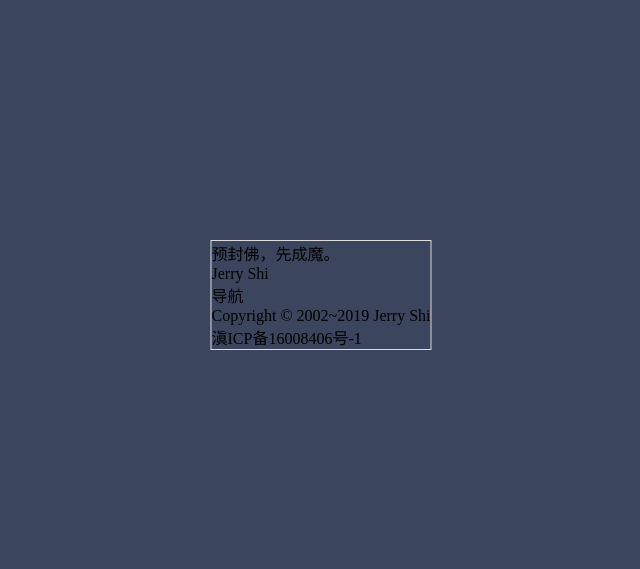
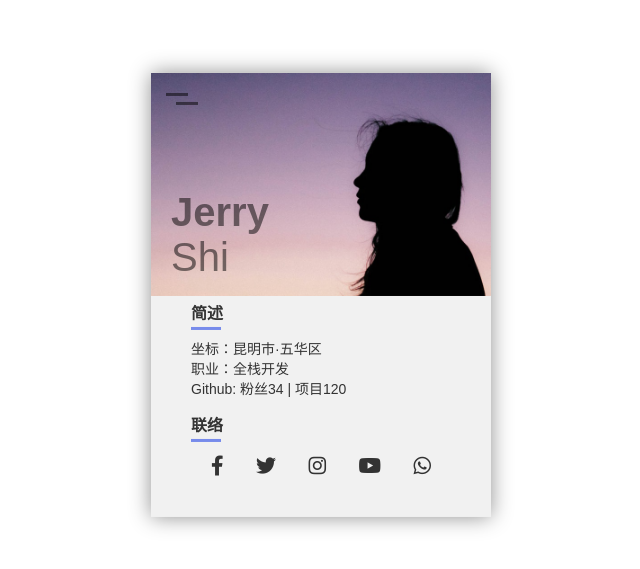
Before and after one commit to szy0syz/jerryshi, a plain HTML site: page index.html in a window 1280 px wide. Shown: the part 105-674 px from the top of the page, without its empty margins (319-959 px from the left). Drawn offline with Linux system fonts and the light colour scheme.

Commit message:
Update v0

```diff
--- a/index.html
+++ b/index.html
@@ -1,23 +1,50 @@
 <!DOCTYPE html>
-<html lang="en">
+<html lang="en" dir="ltr">
+
 <head>
-    <meta charset="UTF-8">
+    <meta charset="utf-8">
     <meta name="viewport" content="width=device-width, initial-scale=1.0">
     <meta http-equiv="X-UA-Compatible" content="ie=edge">
+    <title></title>
     <link rel="stylesheet" href="style.css">
-    <title>Jerry Shi - V0</title>
+    <link href="https://cdn.bootcss.com/font-awesome/5.8.1/css/all.min.css" rel="stylesheet">
 </head>
+
 <body>
-    <div class="middle">
-        <div class="motto">预封佛，先成魔。</div>
-        <div class="title">Jerry Shi</div>
-        <div class="content">
-            <nav>导航</nav>
+    <div class="card middle">
+        <div class="top-section">
+            <img src="p.png" alt="">
+            <div class="menuicon">
+                <span class="s1"></span>
+                <span class="s2"></span>
+            </div>
+            <div class="name">
+                Jerry <br>
+                <span>Shi</span>
+            </div>
         </div>
-        <div class="footer">
-            <p>Copyright © 2002~2019 Jerry Shi</p>
-            <p>滇ICP备16008406号-1</p>
+
+        <div class="info-section">
+            <h2>简述
+                <div class="border"></div>
+            </h2>
+            <p>
+                坐标：昆明市·五华区 <br>
+                职业：全栈开发 <br>
+                Github: 粉丝34 | 项目120
+            </p>
+            <h2>联络
+                <div class="border"></div>
+            </h2>
+            <div class="s-m">
+                <a href="" class="fab fa-facebook-f"></a>
+                <a href="" class="fab fa-twitter"></a>
+                <a href="" class="fab fa-instagram"></a>
+                <a href="" class="fab fa-youtube"></a>
+                <a href="" class="fab fa-whatsapp"></a>
+            </div>
         </div>
     </div>
 </body>
+
 </html>
--- a/style.css
+++ b/style.css
@@ -6,8 +6,12 @@
     box-sizing: border-box;
 }
 
-body {
-    background-color: #3b455d;
+.card {
+    width: 340px;
+    background: #f1f1f1;
+    overflow: hidden;
+    font-family: "montserrat", sans-serif;
+    box-shadow: 0 0 20px #00000070;
 }
 
 .middle {
@@ -15,6 +19,99 @@ body {
     top: 50%;
     left: 50%;
     transform: translate(-50%, -50%);
+}
 
-    border: 1px solid #ddd;
+.top-section {
+    position: relative;
 }
+
+.top-section img {
+    width: 100%;
+}
+
+.menuicon {
+    position: absolute;
+    width: 22px;
+    left: 20px;
+    top: 20px;
+    cursor: pointer;
+}
+
+.menuicon span {
+    width: 100%;
+    height: 3px;
+    background: #000;
+    position: relative;
+    display: block;
+    margin-bottom: 6px;
+    opacity: .5;
+    transition: .4s;
+}
+
+.menuicon .s1 {
+    left: -5px;
+}
+
+.menuicon .s2 {
+    left: 5px;
+}
+
+.menuicon:hover span {
+    left: 0;
+}
+
+.name {
+    position: absolute;
+    bottom: 20px;
+    left: 20px;
+    font-size: 40px;
+    font-weight: 900;
+    opacity: .5;
+}
+
+.name span {
+    font-weight: 400;
+}
+
+.info-section {
+    padding: 40px;
+    padding-top: 0;
+    color: #333;
+}
+
+h2 {
+    position: relative;
+    font-size: 16px;
+}
+
+.border {
+    width: 30px;
+    height: 3px;
+    background: #778beb;
+    position: absolute;
+    left: 0;
+    bottom: -6px;
+}
+
+p {
+    text-align: justify;
+    font-size: 14px;
+    padding: 14px 0;
+}
+
+.s-m {
+    text-align: center;
+    margin-top: 20px;
+}
+
+.s-m a {
+    text-decoration: none;
+    font-size: 20px;
+    color: #333;
+    padding: 0 14px;
+    transition: .4s;
+}
+
+.s-m a:hover {
+    color: #778beb;
+}
```
Also changed, not shown: p.png (added).
